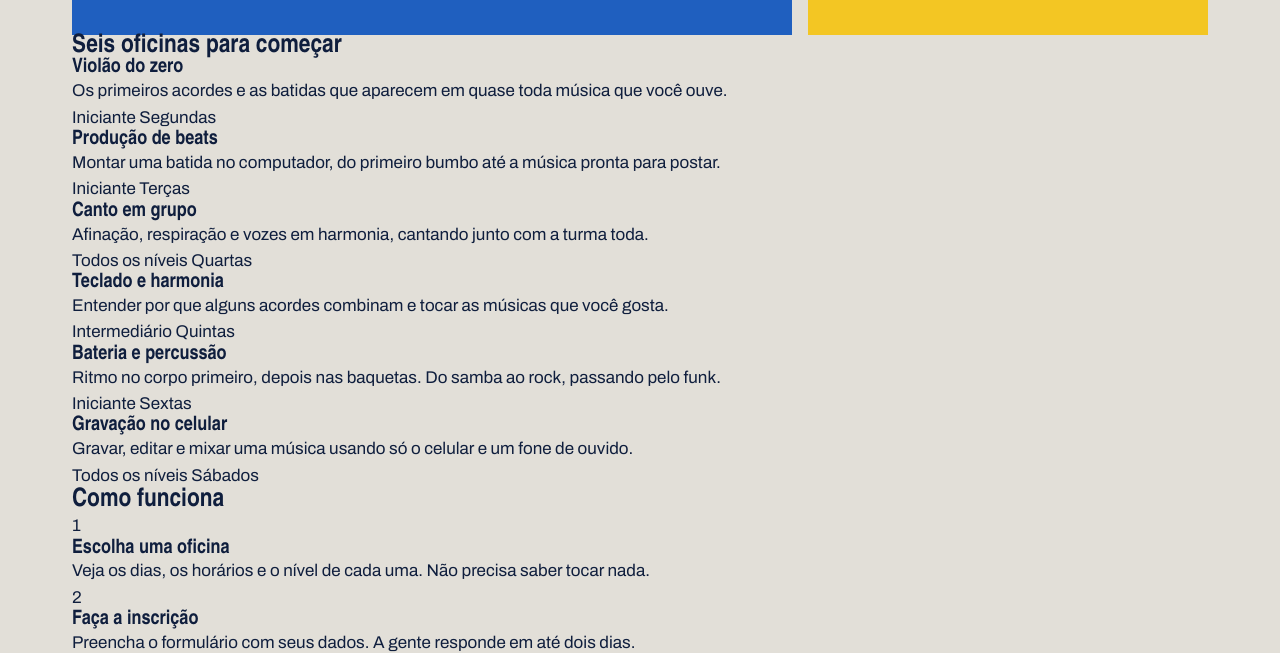
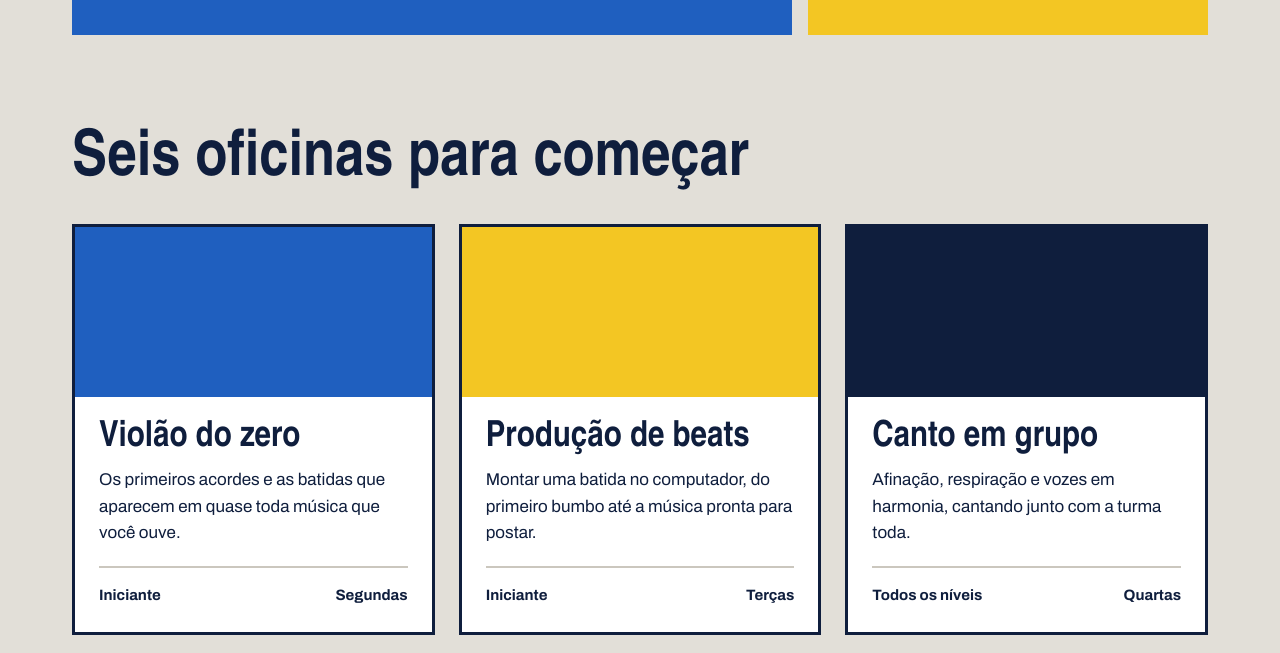
Before and after one commit to the-link-of-majora-mask/Laje_sonora, a plain HTML site: page index.html in a window 1280 px wide. Shown: the part 671-1324 px from the top of the page. Drawn offline with Linux system fonts and the light colour scheme; a web font is replaced by a local one.

Commit message:
card das oficinas

```diff
--- a/index.css
+++ b/index.css
@@ -1,10 +1,8 @@
-
 * {
   margin: 0;
   padding: 0;
   box-sizing: border-box;
 }
-
 
 :root {
   --concreto: #E2DFD8;
@@ -44,7 +42,6 @@ h3 {
   padding-inline: 32px;
 }
 
-
 .topo {
   padding-block: 28px;
   display: flex;
@@ -79,7 +76,6 @@ h3 {
   border-bottom-color: var(--fita);
 }
 
-/* Cartazes */
 .cartazes {
   margin-top: 16px;
   display: flex;
@@ -117,7 +113,6 @@ h3 {
   line-height: 1.3;
 }
 
-
 .botao {
   background-color: var(--tinta);
   color: var(--branco);
@@ -133,3 +128,63 @@ h3 {
 .botao:hover {
   background-color: var(--caixa-agua);
 }
+
+.secao {
+  margin-top: 96px;
+}
+
+.titulo-secao {
+  font-size: 64px;
+  margin-bottom: 32px;
+}
+
+.cards {
+  display: flex;
+  flex-wrap: wrap;
+  gap: 24px;
+}
+
+.card {
+  background-color: var(--branco);
+  border: 3px solid var(--tinta);
+  flex: 1 1 340px;
+}
+
+.card .foto {
+  height: 170px;
+}
+
+.foto {
+  background-color: var(--concreto-escuro);
+}
+
+.foto-azul {
+  background-color: var(--caixa-agua);
+}
+
+.foto-amarela {
+  background-color: var(--fita);
+}
+
+.foto-tinta {
+  background-color: var(--tinta);
+}
+
+.card-texto {
+  padding: 24px;
+}
+
+.card h3 {
+  font-size: 36px;
+  margin-bottom: 12px;
+}
+
+.card-info {
+  margin-top: 20px;
+  padding-top: 16px;
+  border-top: 2px solid var(--concreto-escuro);
+  font-weight: 600;
+  font-size: 15px;
+  display: flex;
+  justify-content: space-between;
+}
```
